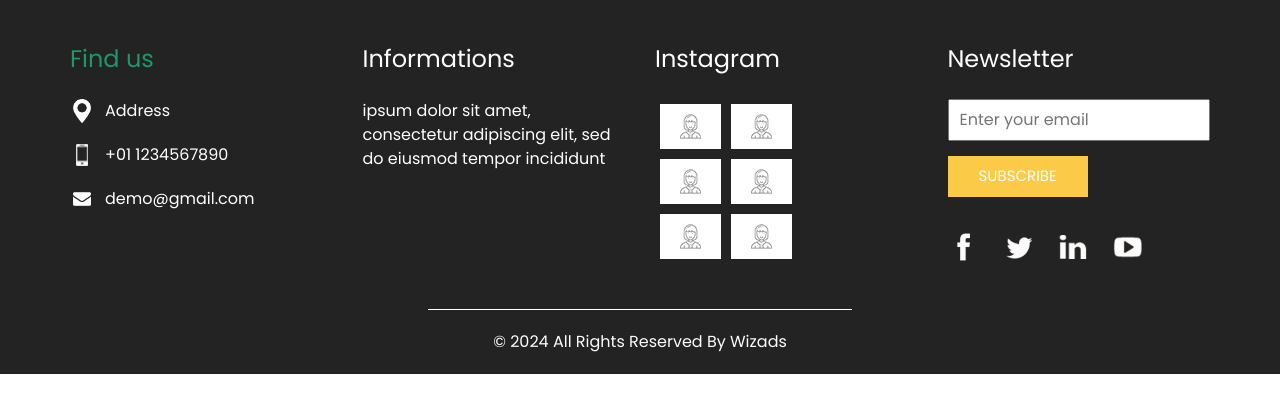
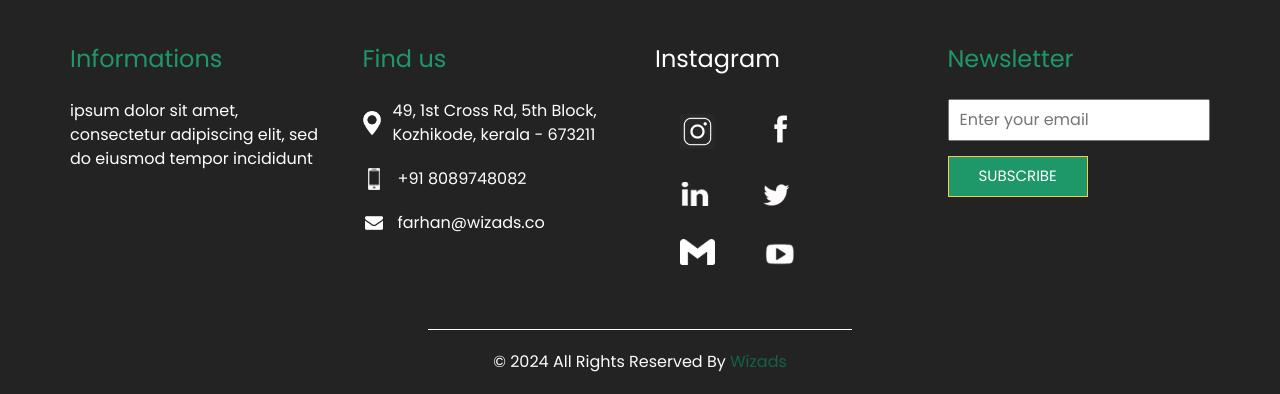
Before and after one commit to abidnk/wizads, a website: page index.html in a window 1280 px wide. Shown: the part 5173-5567 px from the top of the page. Drawn offline with nearby package versions, Linux system fonts and the light colour scheme.

Commit message:
change bg vidoe, made footer change

```diff
--- a/index.html
+++ b/index.html
@@ -32,7 +32,7 @@
 <body>
   <div class="hero_area">
     <video class="hero_video" autoplay muted loop>
-      <source src="images/home-vdo.mp4" type="video/mp4">
+      <source src="https://res.cloudinary.com/dzwyhgoer/video/upload/v1701867201/hashgate/home/main.4467bab771f9e3996253_w9yhjx_wdiyjc.mp4" type="video/mp4">
     </video>
     <!-- header section strats -->
     <header class="header_section">
@@ -583,6 +583,16 @@
     <div class="container">
       <div class="row">
         <div class="col-md-3">
+          <div class="info_info">
+            <h5 style="color: #1e9769;">
+              Informations
+            </h5>
+            <p>
+              ipsum dolor sit amet, consectetur adipiscing elit, sed do eiusmod tempor incididunt
+            </p>
+          </div>
+        </div>
+        <div class="col-md-3">
           <div class="info_contact">
 
             <h5 style="color: #1e9769;">
@@ -593,7 +603,8 @@
                 <img src="images/location-white.png" width="18px" alt="">
               </div>
               <p>
-                Address
+                49, 1st Cross Rd, 5th Block,
+                Kozhikode, kerala - 673211
               </p>
             </div>
             <div>
@@ -601,7 +612,7 @@
                 <img src="images/telephone-white.png" width="12px" alt="">
               </div>
               <p>
-                +01 1234567890
+                +91 8089748082
               </p>
             </div>
             <div>
@@ -609,19 +620,9 @@
                 <img src="images/envelope-white.png" width="18px" alt="">
               </div>
               <p>
-                demo@gmail.com
+                farhan@wizads.co
               </p>
             </div>
-          </div>
-        </div>
-        <div class="col-md-3">
-          <div class="info_info">
-            <h5>
-              Informations
-            </h5>
-            <p>
-              ipsum dolor sit amet, consectetur adipiscing elit, sed do eiusmod tempor incididunt
-            </p>
           </div>
         </div>
 
@@ -633,38 +634,38 @@
             <div class="insta_container">
               <div>
                 <a href="">
-                  <div class="insta-box b-1">
-                    <img src="images/insta.png" alt="">
+                  <div class="insta-box b-3" style="height: 55px; width: 75px; background-color: transparent;">
+                    <img src="images/8608cce40e22afd979e926507479a909.jpg" alt="">
                   </div>
                 </a>
                 <a href="">
-                  <div class="insta-box b-2">
-                    <img src="images/insta.png" alt="">
+                  <div class="insta-box b-2" style="background-color: transparent;">
+                    <img src="images/fb.png" alt="">
                   </div>
                 </a>
               </div>
 
               <div>
                 <a href="">
-                  <div class="insta-box b-3">
-                    <img src="images/insta.png" alt="">
+                  <div class="insta-box b-3" style="background-color: transparent;">
+                    <img src="images/linkedin.png" alt="">
                   </div>
                 </a>
                 <a href="">
-                  <div class="insta-box b-4">
-                    <img src="images/insta.png" alt="">
+                  <div class="insta-box b-4" style="background-color: transparent;">
+                    <img src="images/twitter.png" alt="">
                   </div>
                 </a>
               </div>
               <div>
                 <a href="">
-                  <div class="insta-box b-3">
-                    <img src="images/insta.png" alt="">
+                  <div class="insta-box b-3" style="background-color: transparent; height: 46px; width: 75px;">
+                    <img src="images/Gmail_Logo_White_512px.png" alt="">
                   </div>
                 </a>
                 <a href="">
-                  <div class="insta-box b-4">
-                    <img src="images/insta.png" alt="">
+                  <div class="insta-box b-4" style="background-color: transparent;">
+                    <img src="images/youtube.png" alt="">
                   </div>
                 </a>
               </div>
@@ -673,16 +674,16 @@
         </div>
         <div class="col-md-3">
           <div class="info_form ">
-            <h5>
+            <h5 style="color: #1e9769;">
               Newsletter
             </h5>
             <form action="">
               <input type="email" placeholder="Enter your email">
-              <button>
+              <button style="background-color: #1e9769;">
                 Subscribe
               </button>
             </form>
-            <div class="social_box">
+            <!-- <div class="social_box">
               <a href="">
                 <img src="images/fb.png" alt="">
               </a>
@@ -695,7 +696,7 @@
               <a href="">
                 <img src="images/youtube.png" alt="">
               </a>
-            </div>
+            </div> -->
           </div>
         </div>
       </div>
@@ -709,7 +710,7 @@
   <section class="container-fluid footer_section">
     <p>
       &copy; 2024 All Rights Reserved By
-      <a href="https://html.design/">Wizads</a>
+      <a style="color: #146244;">Wizads</a>
     </p>
   </section>
   <!-- footer section -->
```
Also changed, not shown: images/8608cce40e22afd979e926507479a909.jpg (added), images/Gmail_Logo_White_512px.png (added).
